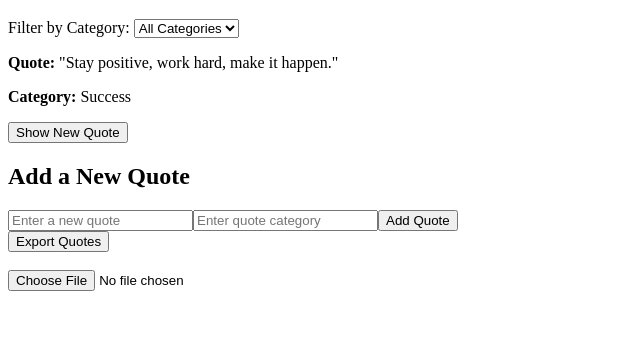
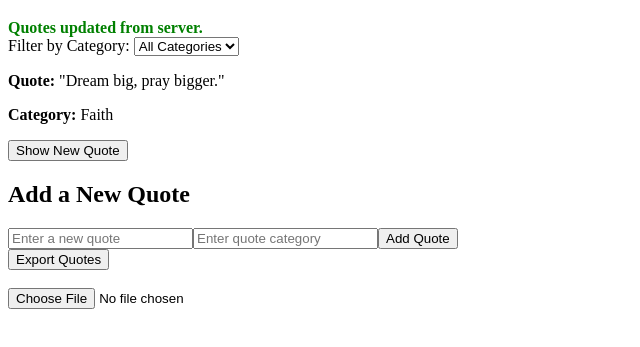
Before and after one commit to BJC-ENGINEER/alx_fe_javascript, a plain HTML site: page dom-manipulation/index.html in a window 1280 px wide. Shown: the part 61-408 px from the top of the page, without its empty margins (0-640 px from the left). Drawn offline with Linux system fonts and the light colour scheme.

Commit message:
Syncing Data with Server and Implementing Conflict Resolution

```diff
--- a/dom-manipulation/index.html
+++ b/dom-manipulation/index.html
@@ -7,6 +7,9 @@
 </head>
 <body>
   <h1>Dynamic Quote Generator</h1>
+
+  <!-- Sync Notification -->
+  <div id="syncMessage" style="color: green; font-weight: bold;"></div>
 
   <!-- Filter Dropdown -->
   <label for="categoryFilter">Filter by Category:</label>
@@ -21,7 +24,7 @@
   <!-- Form Area -->
   <div id="formContainer"></div>
 
-  <!-- Export/Import Buttons -->
+  <!-- Export/Import -->
   <button id="exportQuotes">Export Quotes</button><br><br>
   <input type="file" id="importFile" accept=".json" />
 
--- a/dom-manipulation/script.js
+++ b/dom-manipulation/script.js
@@ -13,12 +13,10 @@ function loadQuotes() {
   }
 }
 
-// Save quotes to local storage
 function saveQuotes() {
   localStorage.setItem("quotes", JSON.stringify(quotes));
 }
 
-// Show a random quote based on selected filter
 function showRandomQuote() {
   const selectedCategory = document.getElementById("categoryFilter").value;
   let filtered = quotes;
@@ -44,7 +42,6 @@ function showRandomQuote() {
   `;
 }
 
-// Add a new quote and update dropdown
 function addQuote() {
   const textInput = document.getElementById("newQuoteText");
   const categoryInput = document.getElementById("newQuoteCategory");
@@ -66,10 +63,8 @@ function addQuote() {
   }
 }
 
-// Populate dropdown with unique categories
 function populateCategories() {
   const dropdown = document.getElementById("categoryFilter");
-  const existing = dropdown.value;
   const categories = [...new Set(quotes.map(q => q.category))];
 
   dropdown.innerHTML = '<option value="all">All Categories</option>';
@@ -80,21 +75,18 @@ function populateCategories() {
     dropdown.appendChild(option);
   });
 
-  // Restore selected filter if available
   const lastFilter = localStorage.getItem("lastCategory");
   if (lastFilter) {
     dropdown.value = lastFilter;
   }
 }
 
-// Filter and display quotes
 function filterQuotes() {
   const selectedCategory = document.getElementById("categoryFilter").value;
   localStorage.setItem("lastCategory", selectedCategory);
   showRandomQuote();
 }
 
-// Create dynamic form
 function createAddQuoteForm() {
   const formContainer = document.getElementById("formContainer");
 
@@ -121,7 +113,6 @@ function createAddQuoteForm() {
   formContainer.appendChild(button);
 }
 
-// Export to JSON
 function exportToJsonFile() {
   const dataStr = JSON.stringify(quotes, null, 2);
   const blob = new Blob([dataStr], { type: "application/json" });
@@ -135,7 +126,6 @@ function exportToJsonFile() {
   URL.revokeObjectURL(url);
 }
 
-// Import from JSON
 function importFromJsonFile(event) {
   const fileReader = new FileReader();
   fileReader.onload = function (event) {
@@ -156,17 +146,75 @@ function importFromJsonFile(event) {
   fileReader.readAsText(event.target.files[0]);
 }
 
-// Initialize app
+// --- Sync and Conflict Resolution ---
+
+function fetchQuotesFromServer() {
+  return new Promise((resolve) => {
+    setTimeout(() => {
+      const serverQuotes = [
+        { text: "Believe in yourself!", category: "Motivation" },
+        { text: "Stay positive, work hard, make it happen.", category: "Success" },
+        { text: "Dream big, pray bigger.", category: "Faith" },
+        { text: "Life is a journey, not a destination.", category: "Life" }, // conflict with local
+      ];
+      resolve(serverQuotes);
+    }, 1000);
+  });
+}
+
+function syncWithServer() {
+  fetchQuotesFromServer().then(serverQuotes => {
+    let hasConflict = false;
+    let updated = false;
+
+    const localQuotesMap = new Map(quotes.map(q => [q.text, q]));
+
+    serverQuotes.forEach(serverQuote => {
+      const localQuote = localQuotesMap.get(serverQuote.text);
+      if (!localQuote) {
+        quotes.push(serverQuote);
+        updated = true;
+      } else if (localQuote.category !== serverQuote.category) {
+        localQuote.category = serverQuote.category;
+        hasConflict = true;
+        updated = true;
+      }
+    });
+
+    if (updated) {
+      saveQuotes();
+      populateCategories();
+      showRandomQuote();
+    }
+
+    const msg = document.getElementById("syncMessage");
+    if (hasConflict) {
+      msg.textContent = "Conflicts resolved using server data.";
+    } else if (updated) {
+      msg.textContent = "Quotes updated from server.";
+    } else {
+      msg.textContent = "Quotes are already up to date.";
+    }
+
+    setTimeout(() => msg.textContent = "", 5000);
+  });
+}
+
+// Run sync every 30 seconds
+setInterval(syncWithServer, 30000);
+
+// --- Init ---
 loadQuotes();
 createAddQuoteForm();
 populateCategories();
+
 document.getElementById("newQuote").addEventListener("click", showRandomQuote);
 document.getElementById("exportQuotes").addEventListener("click", exportToJsonFile);
 document.getElementById("importFile").addEventListener("change", importFromJsonFile);
 
-// Restore last filter and show a quote
 const lastFilter = localStorage.getItem("lastCategory");
 if (lastFilter) {
   document.getElementById("categoryFilter").value = lastFilter;
 }
 showRandomQuote();
+syncWithServer();
```
